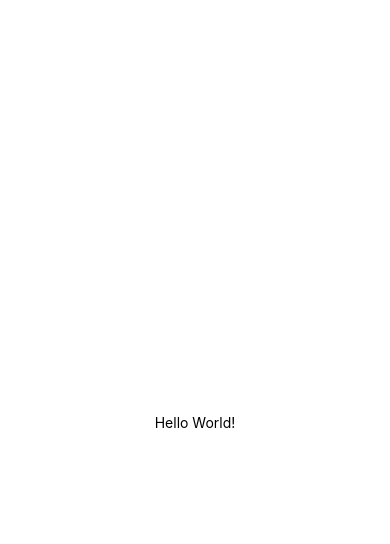
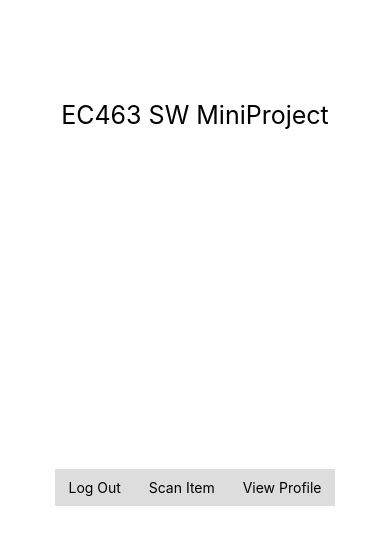
Before and after one commit to jedreya/miniproject, a React Native app: screen / in a window 390 px wide. Shown: the top 544 px of the page. Built offline with nearby package versions, Linux system fonts and the light colour scheme.

Commit message:
Created app, added header, added buttons and styling

```diff
--- a/App.js
+++ b/App.js
@@ -1,26 +1,28 @@
 import { StatusBar } from 'expo-status-bar';
 import React from 'react';
-import { StyleSheet, Text, View } from 'react-native';
+import { StyleSheet, Text, View, Image, Button, SafeAreaView, TouchableOpacity } from 'react-native';
 
 export default class App extends React.Component {
-  constructor(props) {
-    super(props);
-    this.state = {
-      name: 'World!',
-    }
-  }
-
-  onClick = () => {
-    this.setState({
-      name: 'Naoto!',
-    })
-  };
-
   render() {
     return (
-      <View style={styles.container}>
-        <Text style={styles.nameText}>Hello {this.state.name}</Text>
-      </View>
+      <SafeAreaView style={styles.container}>
+        <SafeAreaView style={styles.titlecenter}>
+          <Text style={styles.title}>EC463 SW MiniProject</Text>
+        </SafeAreaView>
+        <SafeAreaView style={styles.buttoncontainer}>
+          <SafeAreaView>
+            <TouchableOpacity style={styles.buttons} onPress={() => console.log("button1 tapped")}><Text> Log Out </Text></TouchableOpacity>
+          </SafeAreaView>
+          <SafeAreaView>
+            <TouchableOpacity style={styles.buttons} onPress={() => console.log("button2 tapped")}><Text> Scan Item </Text></TouchableOpacity>
+          </SafeAreaView>
+          <SafeAreaView>
+            <TouchableOpacity style={styles.buttons} onPress={() => console.log("button3 tapped")}><Text> View Profile </Text></TouchableOpacity>
+          </SafeAreaView>
+        </SafeAreaView>
+
+
+      </SafeAreaView >
     );
   }
 }
@@ -29,7 +31,24 @@ const styles = StyleSheet.create({
   container: {
     flex: 1,
     backgroundColor: '#fff',
+  },
+  title: {
+    marginTop: 100,
+    fontSize: 25,
+  },
+  titlecenter: {
+    alignItems: 'center'
+  },
+  buttoncontainer: {
+    flex: 1,
+    flexDirection: 'row',
     alignItems: 'center',
     justifyContent: 'center',
+
   },
+  buttons: {
+    alignItems: 'center',
+    backgroundColor: '#DDDDDD',
+    padding: 10
+  }
 });
```
